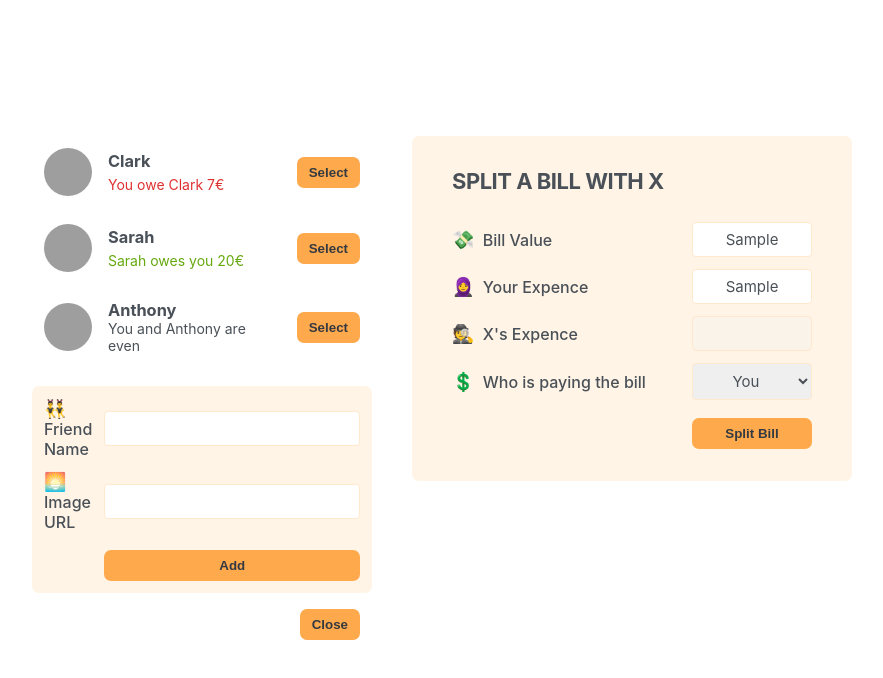
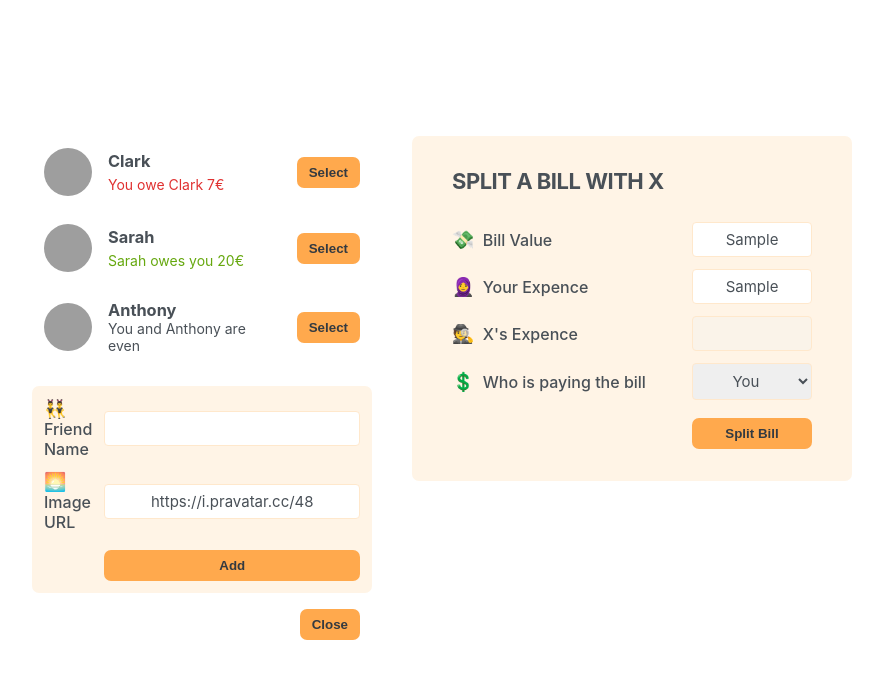
Before and after one commit to shashik962/The-Ultimate-React-Course-2024-React-Redux-More, a React (Create React App) app: page / in a window 1280 px wide. Both pictures are taken after typing "Sample", "Sample" into the empty fields and a click on the button "Add Friend". Shown: the top 678 px of the page, without its empty margins (198-1081 px from the left). Built offline with nearby package versions, Linux system fonts and the light colour scheme; grey boxes are pictures that could not be loaded.

Commit message:
99. Adding a New Friend

```diff
--- a/src/App.js
+++ b/src/App.js
@@ -28,17 +28,23 @@
 }
 
 export default function App() {
+    const [friends, setFriends] = useState(initialFriends);
     const [showAddFriend, setShowAddFriend] = useState(false);
 
     function handleShowAddFriend() {
       setShowAddFriend((show) => !show);
     }
 
+    function handleAddFriend(friend) {
+        setFriends( friends => [...friends, friend]);
+        setShowAddFriend(false);
+    }
+
     return (
         <div className="app">
             <div className="sidebar">
-                <FriendsList />
-                {showAddFriend && <FormAddFriend />}
+                <FriendsList friends={friends} />
+                {showAddFriend && <FormAddFriend onAddFriend={handleAddFriend} />}
                 <Button onClick={handleShowAddFriend}>
                   {showAddFriend ? 'Close' : 'Add Friend' }
                 </Button>
@@ -48,9 +54,7 @@
     );
 }
 
-function FriendsList() {
-    const friends = initialFriends;
-
+function FriendsList({ friends }) {
     return (
         <ul>
             {friends.map(friend => (
@@ -87,14 +91,36 @@
 
 
 
-function FormAddFriend() {
+function FormAddFriend({ onAddFriend }) {
+  const [name, setName] = useState("");
+  const [image, setImage] = useState('https://i.pravatar.cc/48');
+
+  function handleSubmit(e) {
+    e.preventDefault();
+
+    if(!name || !image) return;
+
+    const id = crypto.randomUUID();
+    const newFriend = {
+        name,
+        image: `${image}?=${id}`,
+        balance: 0,
+        id: id
+    }
+    onAddFriend(newFriend);
+
+    setName("");
+    setImage("https://i.pravatar.cc/48");
+
+  }
+
   return (
-      <form className="form-add-friend">
+    <form className="form-add-friend" onSubmit={handleSubmit}>
       <label>👯‍♂️ Friend Name</label>
-        <input type="text" />
+      <input type="text" value={name} onChange={(e) => setName(e.target.value)} />
 
       <label>🌅 Image URL</label>
-        <input type="text" />
+      <input type="text" value={image} onChange={(e) => setImage(e.target.value)} />
       <Button>Add</Button>
     </form>
   );
```
Lines whose indentation alone changed are shown as unchanged.
